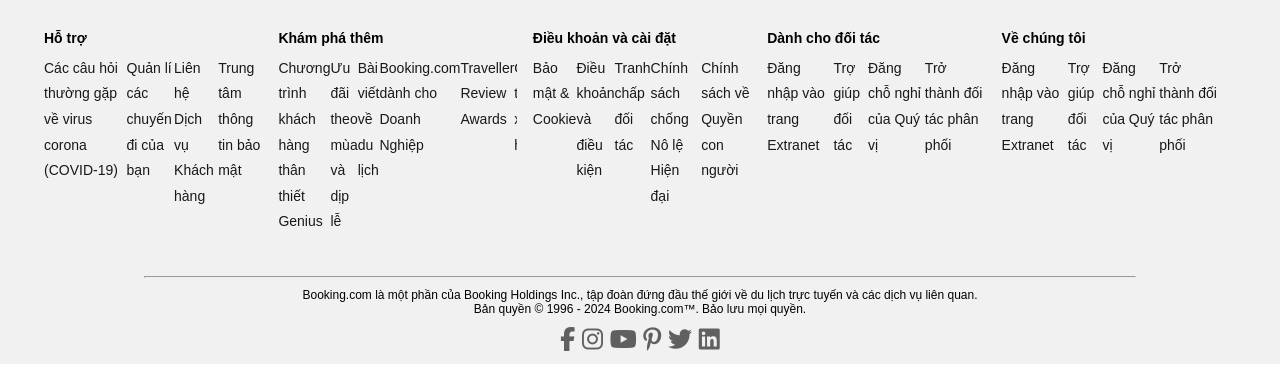
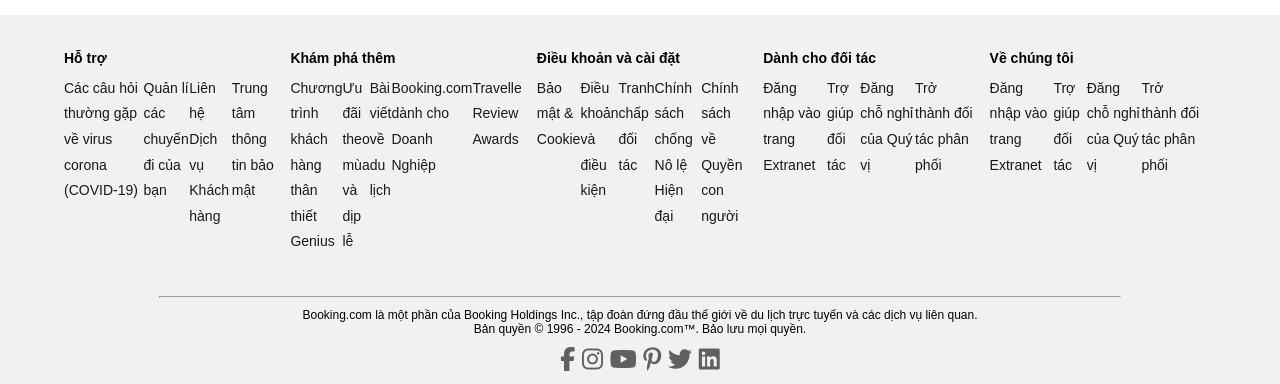
Before and after one commit to Kinn-max/web-booking-hotel, a PHP site: page / in a window 1280 px wide. Shown: the part 1101-1485 px from the top of the page. Run offline with PHP 8.4, Linux system fonts and the light colour scheme; data that the repository does not hold is empty; some libraries are stand-ins or nearby versions.

Commit message:
Update main.css
fix lỗi

```diff
--- a/css/main.css
+++ b/css/main.css
@@ -1,8 +1,5 @@
 body {
   font-family: Blue Sans, 'Segoe UI Variable Display';
-  margin: -20px;
-  padding: -20px;
-  background-color: white;
 }
 .section {
   background-color: white;
```
